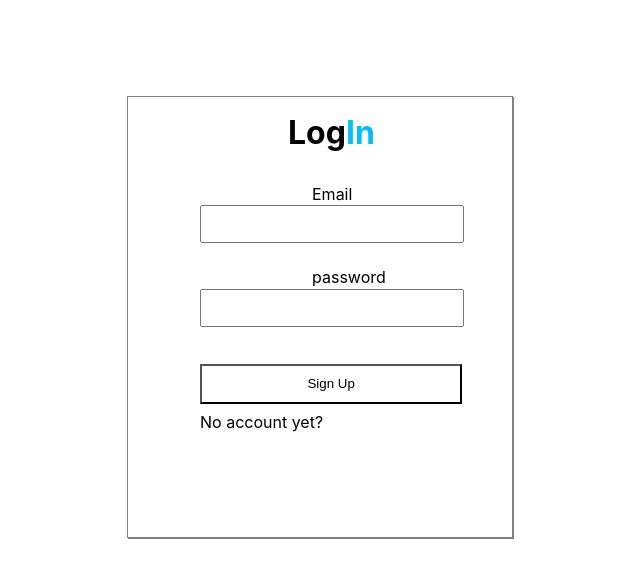
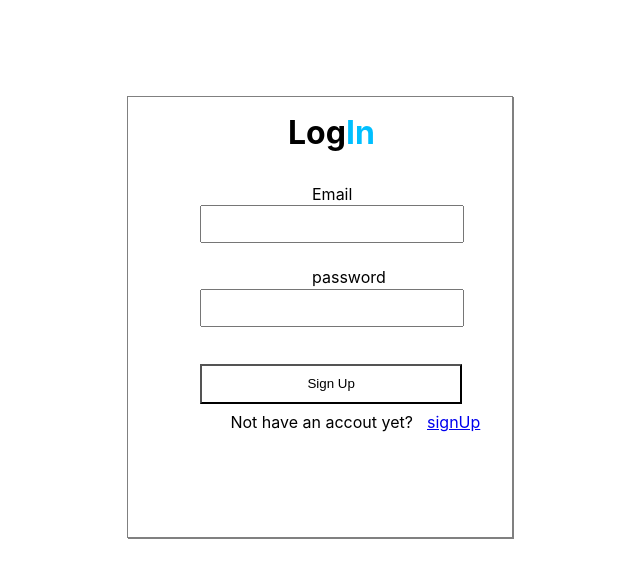
Before and after one commit to pacifiquem/pchat_repo, a React (Create React App) app in the folder front/: page /login in a window 1280 px wide. Shown: the top 578 px of the page, without its empty margins (320-960 px from the left). Built offline with nearby package versions, Linux system fonts and the light colour scheme.

Commit message:
finished login and signup

```diff
--- a/front/src/pages/logIn.js
+++ b/front/src/pages/logIn.js
@@ -1,5 +1,6 @@
-import React, { Component } from 'react'
-import styles from '../styles/form.css'
+import React, { Component } from 'react';
+import styles from '../styles/form.css';
+import { Link } from 'react-router-dom';
 
 export class loginForm extends Component {
 
@@ -47,7 +48,7 @@
                             <input type="password" value={this.state.password} onChange={this.passwordHandler} />
                         </div>
                             <input type="submit" value="Sign Up" className="submit" />
-                            <span className="haveAccount">No account yet?  <a href='localhost:3000/signup'></a></span>
+                            <span className="haveAccount">Not have an accout yet?  <Link to='/signup'>signUp</Link></span>
                         </div>
                 </form>
           </div>
--- a/front/src/pages/signUp.js
+++ b/front/src/pages/signUp.js
@@ -1,5 +1,6 @@
 import React, { Component } from 'react'
 import styles from '../styles/form.css'
+import { Link } from 'react-router-dom'
 
 export class Form extends Component {
 
@@ -59,7 +60,7 @@
                             <input type="password" value={this.state.password} onChange={this.passwordHandler} />
                         </div>
                             <input type="submit" value="Sign Up" className="submit" />
-                            <span className="haveAccount">Already have an account  <a href='localhost:3000/login'></a></span>
+                            <span className="haveAccount">Already have an account  <Link to='/login'>logIn</Link></span>
                         </div>
                 </form>
           </div>
--- a/front/src/styles/form.css
+++ b/front/src/styles/form.css
@@ -64,4 +64,8 @@
 .haveAccount {
     display: block;
     margin-top: .5em;
+    margin-left: 1.9em;
 }
+a {
+    margin-left: .6em;
+}
```
